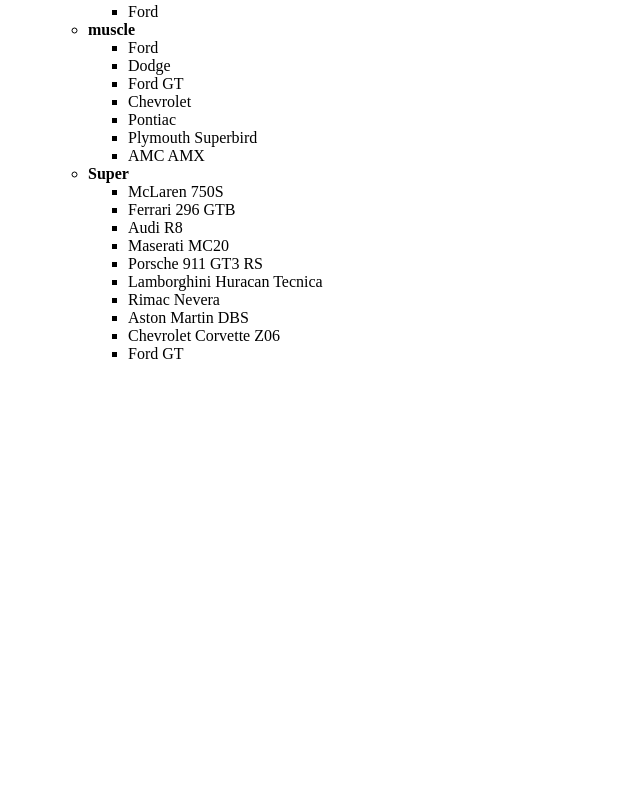
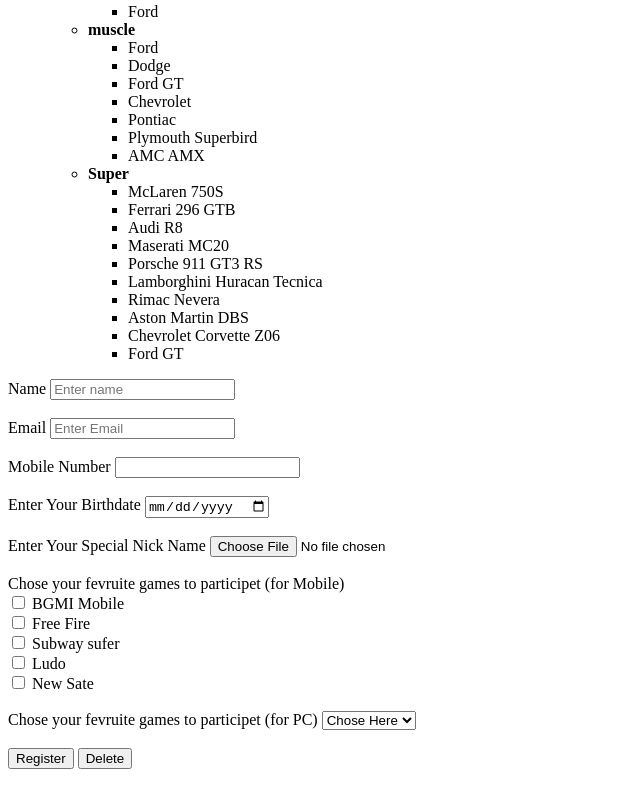
Before and after one commit to 4072-jenish/about-google, a plain HTML site: page index.html in a window 1280 px wide. Shown: the part 726-1511 px from the top of the page, without its empty margins (0-640 px from the left). Before the commit the page ends 1105 px from the top, so only its background shows below. Drawn offline with Linux system fonts and the light colour scheme.

Commit message:
index.html

```diff
--- a/index.html
+++ b/index.html
@@ -79,5 +79,62 @@
 	   </ul>
    </ul>
 
+ <form>
+       <div>
+	    <label> Name </label>
+	    <input type="name" placeholder="Enter name" required > </input>
+
+	   </div><br/>
+	   <div>
+	   <label> Email </label>
+	    <input type="email" placeholder="Enter Email" required > </input>
+
+	   </div><br/>
+	   <div>
+	   <label> Mobile Number </label>
+	    <input type="tel" pattern="[0-9]{10}" required > </input>
+
+	   </div><br/>
+	   <div>
+	   <label> Enter Your Birthdate </label>
+	    <input type="date" required > </input>
+
+	   </div><br/>
+	   <div>
+	   <label> Enter Your Special Nick Name </label>
+	    <input type="file" required > </input>
+
+	   </div><br/>
+	   <div>
+	   <label> Chose your fevruite games to participet (for Mobile) </label><br/>
+
+		<label> <input type="checkbox"> </input> BGMI Mobile</label><br/>
+		<label> <input type="checkbox"> </input> Free Fire</label><br/>
+		<label> <input type="checkbox"> </input> Subway sufer</label><br/>
+		<label> <input type="checkbox"> </input> Ludo</label><br/>
+		<label> <input type="checkbox"> </input> New Sate</label>
+
+	   </div><br/>
+	   <div>
+	   <label>  </label>
+	   <div>
+	   <label> Chose your fevruite games to participet (for PC) </label>
+	       <select>
+
+			   <option selected disabled > Chose Here </option>
+			   <option>  BGMI </option>
+			   <option> Free Fire  </option>
+			   <option> Valorent </option>
+			   <option> GTA 5 </option>
+			   <option> New Sate </option>
+			</select>
+		</div><br/>
+
+		<button> Register </button>
+		<button> Delete </button>
+
+	</form>
+
+
 </body>
 </html>
```
